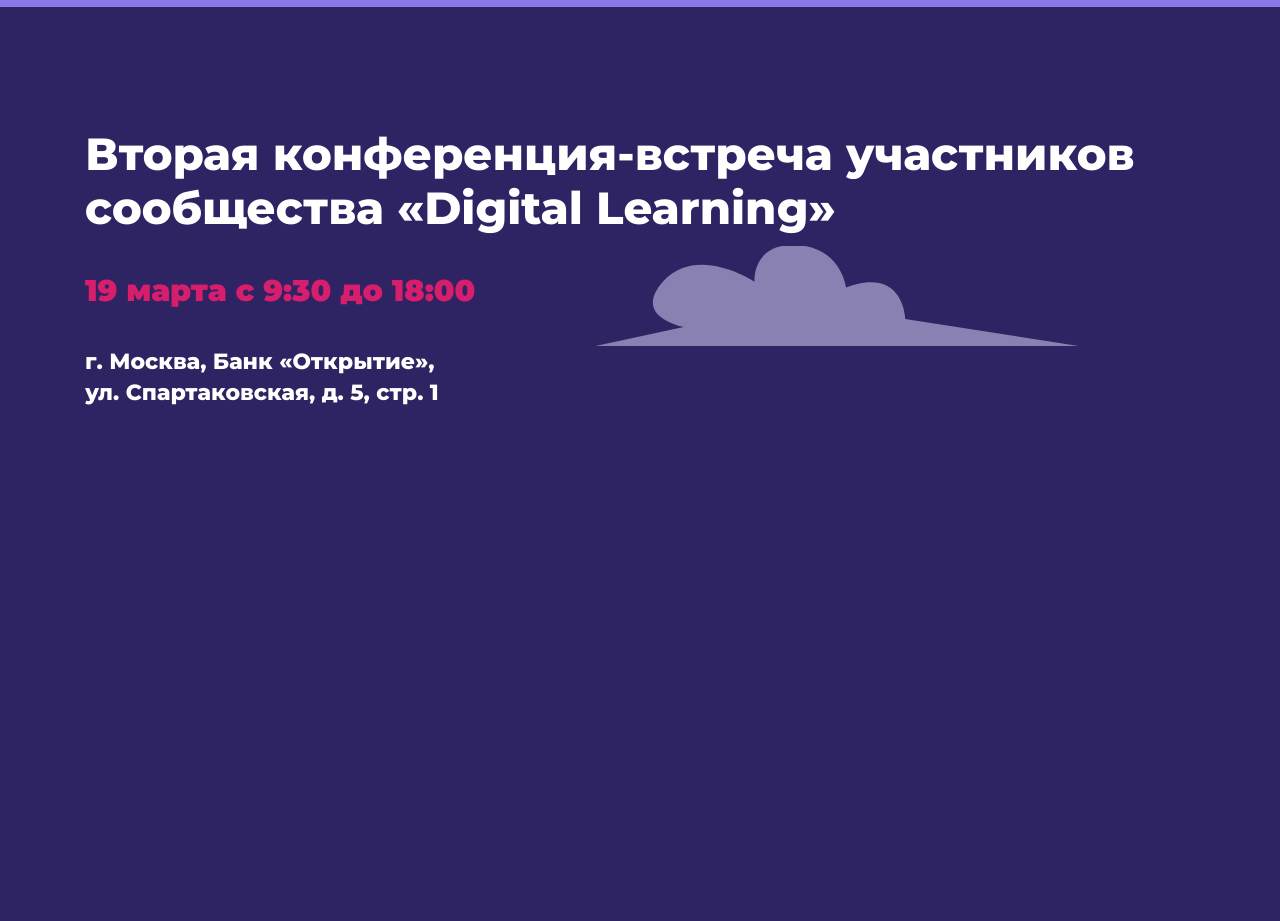
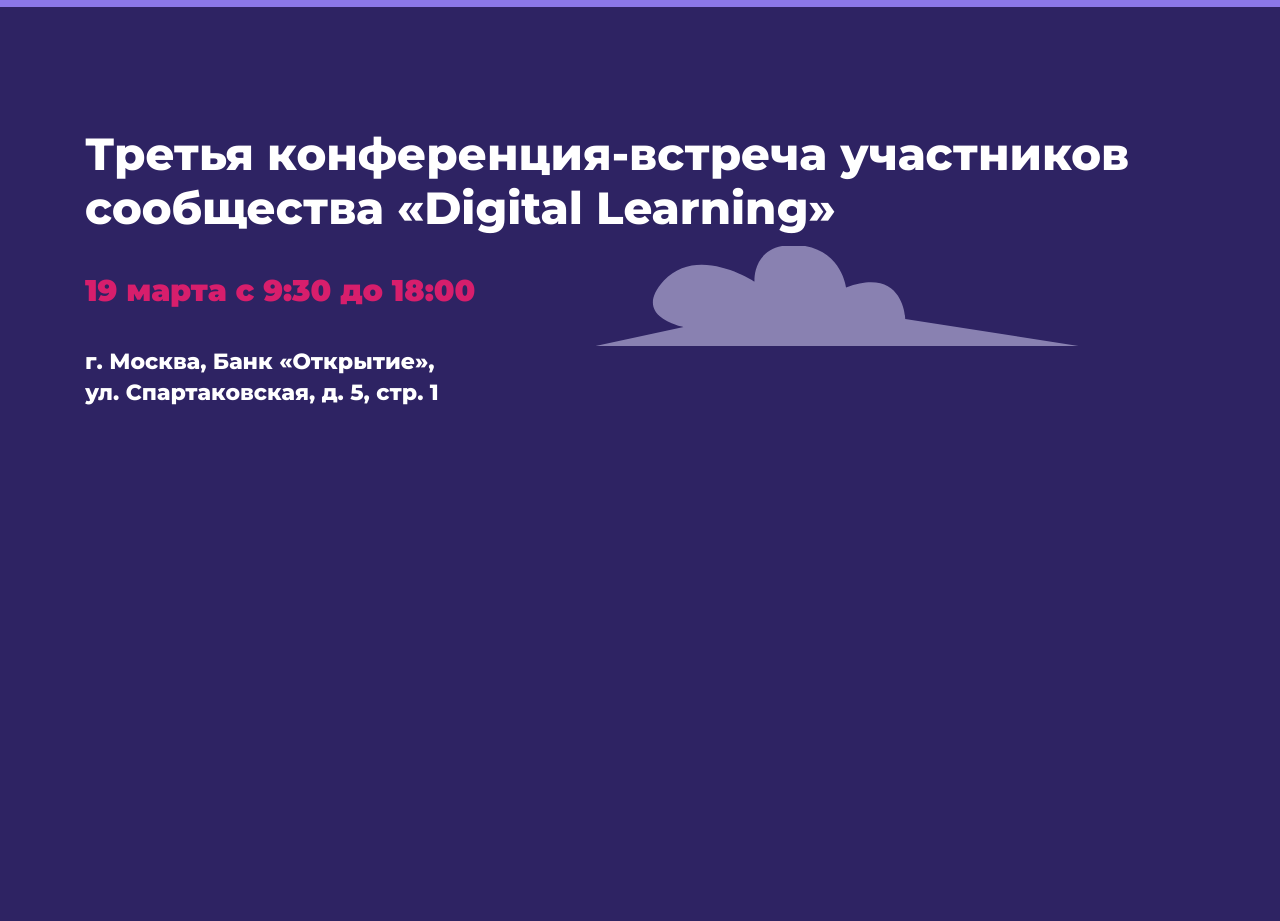
Before and after one commit to miminari13/dl, a website: page index.html in a window 1280 px wide. Shown: the part 5020-5941 px from the top of the page. Drawn offline with Linux system fonts and the light colour scheme.

Commit message:
вторая -> третья

```diff
--- a/index.html
+++ b/index.html
@@ -480,7 +480,7 @@
 	<section class="conference" id="join">
 		<div class="container">
 			<div class="row">
-				<h2 class="col-12">Вторая конференция-встреча участников сообщества «Digital Learning»</h2>
+				<h2 class="col-12">Третья конференция-встреча участников сообщества «Digital Learning»</h2>
 				<h3 class="col-12 conference__time">19 марта с 9:30 до 18:00</h3>
 				<h3 id="place" class="col-12 conference__address">г. Москва, Банк «Открытие», ул. Спартаковская, д. 5, стр. 1</h3>
 			</div>
```
